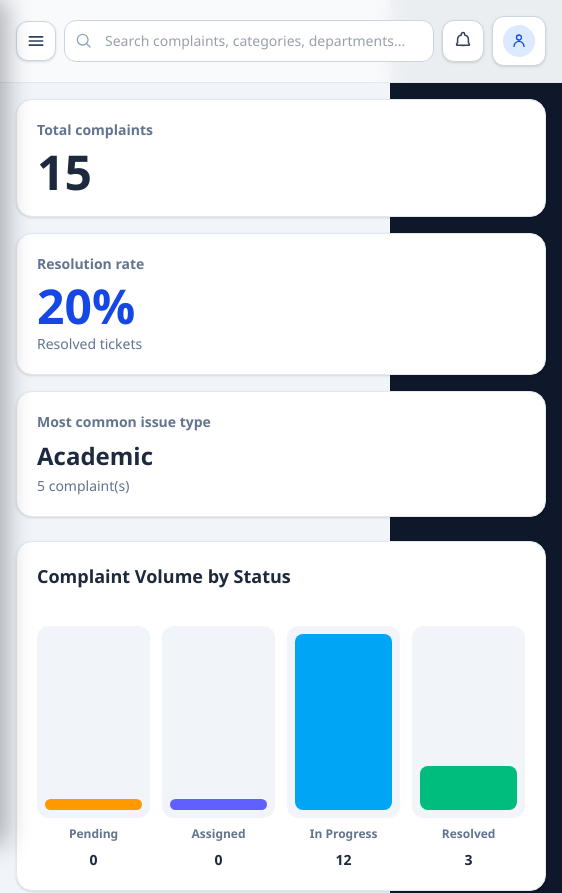
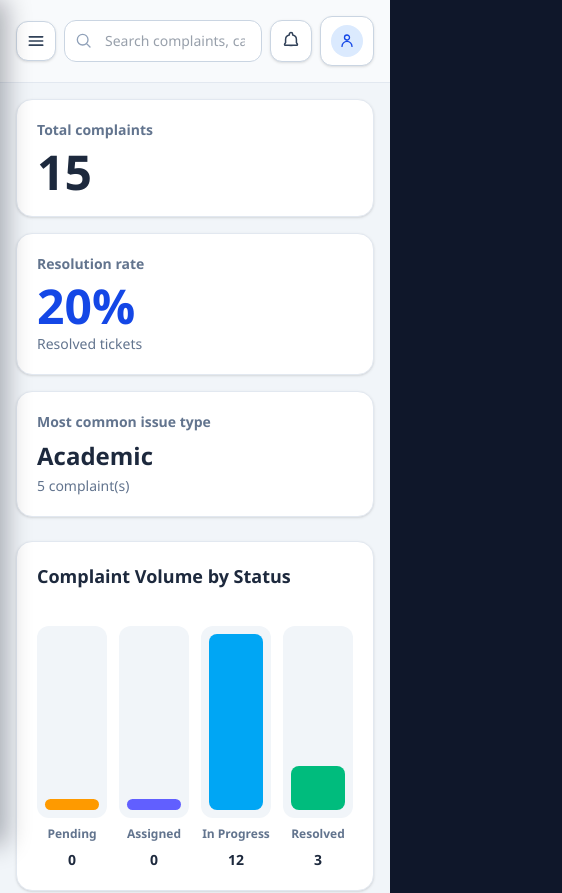
Before and after one commit to Teshome-Worku/astu-complaint-tracker, a React (Vite) app: page /admin-dashboard in a window 390 px wide. Shown: the top 893 px of the page, 562 px wide, since content can reach past the window. Built offline with nearby package versions, Linux system fonts and the light colour scheme; data requests are answered from the project's data file; sample sign-in values are in the browser's storage.

Commit message:
fix: add onClose handler to sidebar overlay button and adjust div styling for better responsiveness

```diff
--- a/src/pages/AdminDashboard.jsx
+++ b/src/pages/AdminDashboard.jsx
@@ -199,6 +199,7 @@ function AdminSidebar({ activeItemId, isMobileOpen, onClose, onLogout, onSelectI
         <button
           aria-label="Close sidebar overlay"
           className="fixed inset-0 z-40 bg-black/50 lg:hidden"
+          onClick={onClose}
           type="button"
         />
       )}
@@ -1053,7 +1054,7 @@ function AdminDashboard() {
         onSelectItem={handleSidebarSelection}
       />
 
-      <div className="flex-1 lg:h-screen lg:overflow-y-auto">
+      <div className="flex-1 min-w-0 lg:h-screen lg:overflow-y-auto">
         <header className="sticky top-0 z-20 border-b border-slate-200 bg-slate-50/95 backdrop-blur">
           <div className="flex items-center gap-2 px-4 py-4 sm:gap-3 sm:px-6 lg:px-8">
             <div className="flex min-w-0 flex-1 items-center gap-2 sm:gap-3">
```
